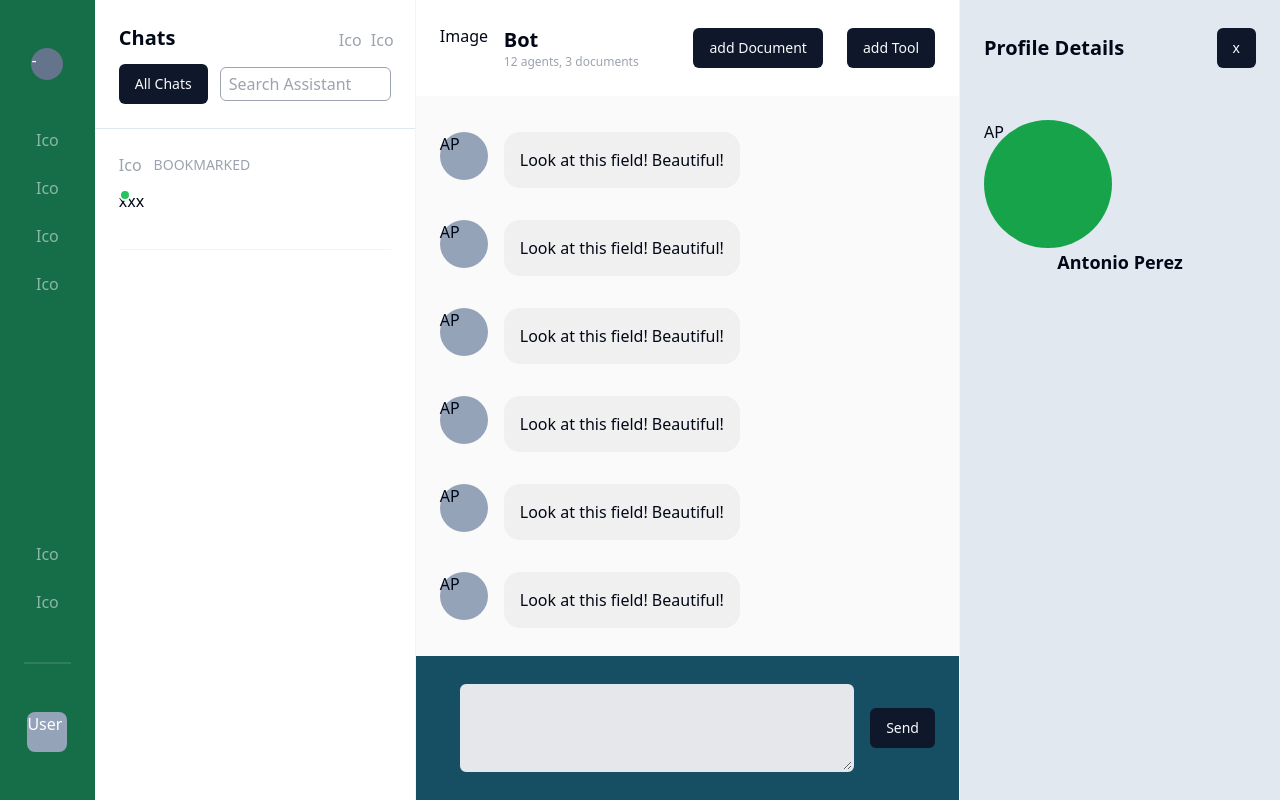
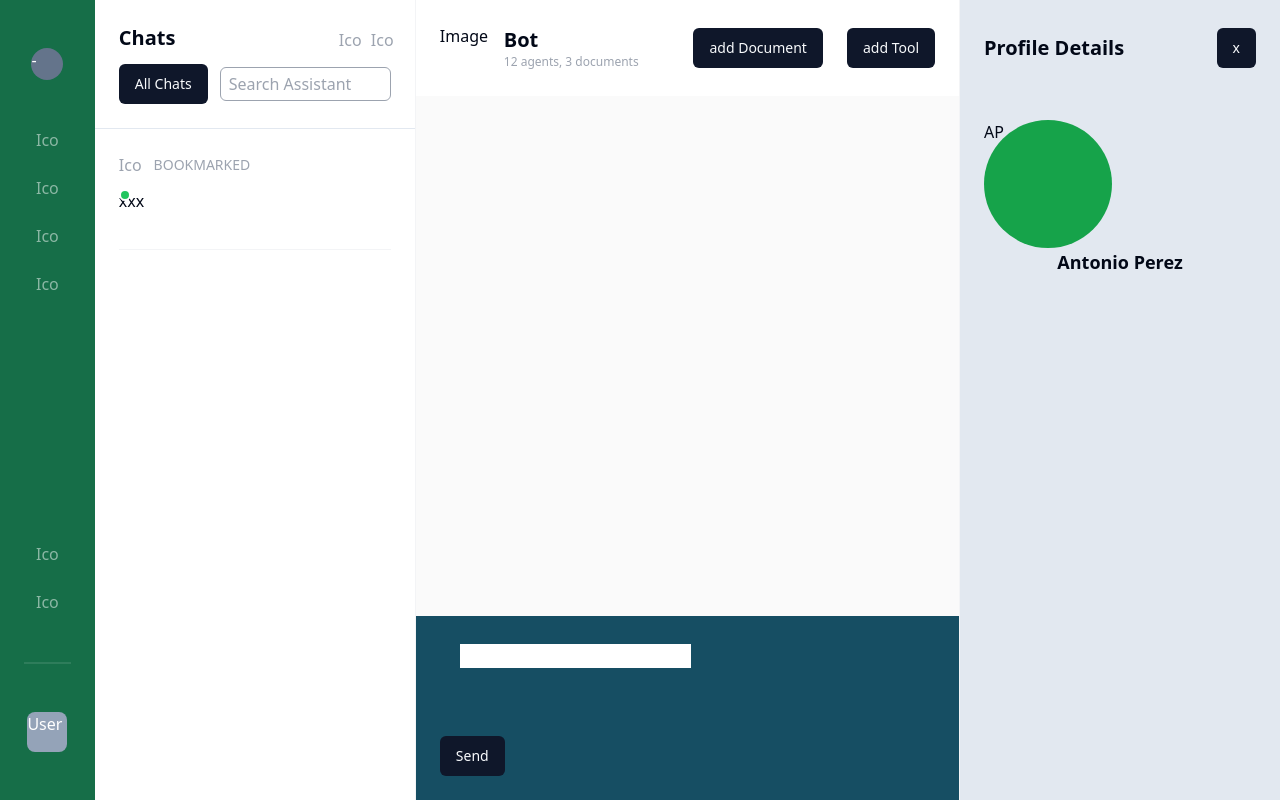
Before and after one commit to aperezl/tutorial-langchain, a Next.js app: page /demo in a window 1280 px wide. Built offline with nearby package versions, Linux system fonts and the light colour scheme.

Commit message:
feat: add simple chat

```diff
--- a/src/app/api/chat/route.ts
+++ b/src/app/api/chat/route.ts
@@ -1,7 +1,9 @@
+process.env.NODE_TLS_REJECT_UNAUTHORIZED = '0'
+
 import { StreamingTextResponse, Message } from 'ai'
-import { AIMessage, HumanMessage } from "langchain/schema";
+import { AIMessage, HumanMessage } from "@langchain/core/messages";
 import model from "@/lib/llms/llm"
-import { BytesOutputParser } from "langchain/schema/output_parser";
+import { BytesOutputParser } from "@langchain/core/output_parsers";
 
 export const runtime = "edge";
 
--- a/src/app/demo/page.tsx
+++ b/src/app/demo/page.tsx
@@ -1,4 +1,5 @@
 'use client'
+import { useChat } from 'ai/react';
 
 import { Nav } from '@/components/chat/nav'
 import { Profile } from '@/components/chat/profile'
@@ -8,6 +9,9 @@ import { FC } from 'react'
 interface pageProps {}
 
 const page: FC<pageProps> = ({}) => {
+
+  const { messages, input, handleInputChange, handleSubmit } = useChat();
+
   return (
     <div className='flex flex-col lg:flex-row h-screen'>
       <Threads />
--- a/src/components/chat/chat-area.tsx
+++ b/src/components/chat/chat-area.tsx
@@ -1,9 +1,17 @@
 'use client'
-
+import { FC } from 'react'
 import { Button } from '@/components/ui/button'
 import { Message } from '@/components/chat/message'
+import { useChat } from 'ai/react'
+interface pageProps {
 
-const ChatArea = () => (
+}
+
+const ChatArea: FC<pageProps> = () => {
+
+  const { messages, input, handleInputChange, handleSubmit } = useChat();
+
+  return (
     <div className='translate-x-full lg:translate-x-0 fixed inset-0 h-full lg:relative lg:inset-auto flex flex-col grow w-full border-x border-gray-100 bg-white z-10 transition'>
       <div className='flex items-center h-24 p-6'>
         <Button className='flex items-center justify-center mr-6 lg:hidden'>
@@ -21,32 +29,27 @@ const ChatArea = () => (
       </div>
 
       <div className='flex flex-col grow p-6 bg-chat overflow-y-auto'>
-        <Message />
-        <Message />
-        <Message />
-        <Message />
-        <Message />
-        <Message />
-        <Message />
-        <Message />
-        <Message />
-        <Message />
-        <Message />
-        <Message />
-        <Message />
-        <Message />
+      {messages.map(m => (
+        <div key={m.id}>
+          <Message content={m.content} role={m.role} />
+        </div>
+      ))}
+
       </div>
 
       <div className='flex items-center p-6 gap-3 bg-cyan-900'>
-        <div className='flex flex-col flex-1 ml-4 h-24 p-1'>
-          <textarea defaultValue={''} className='border-2 w-full h-full bg-gray-200 rounded-md' />
+        <form onSubmit={handleSubmit}>
+          <div className='flex flex-col flex-1 ml-4 h-24 p-1'>
+            {/* <textarea defaultValue={''} className='border-2 w-full h-full bg-gray-200 rounded-md' /> */}
+            <input value={input} onChange={handleInputChange} />
+          </div>
+          <div className='flex items-center space-x-6 ml-auto text-gray-400'>
+            <Button className='' type='submit'>Send</Button>
+          </div>
+        </form>
+      </div>
+    </div>)
 
-        </div>
-        <div className='flex items-center space-x-6 ml-auto text-gray-400'>
-          <Button className=''>Send</Button>
-        </div>
-      </div>
-    </div>
-  )
+  }
 
   export { ChatArea }
--- a/src/components/chat/message.tsx
+++ b/src/components/chat/message.tsx
@@ -1,15 +1,15 @@
-const Message = () => (
+const Message: any = ({ role, content}: any) => (
     <div className='py-3'>
       <div className='flex'>
         <div className='relative w-16 h-16 shrink-0'>
           <div className='w-12 h-12 rounded-full justify-center items-center bg-slate-400'>
-            AP
+            {role}
           </div>
         </div>
         <div className='flex flex-col'>
           <div className='flex flex-col gap-3 items-start'>
             <div className='max-w-md p-4 rounded-2xl overflow-hidden bg-message'>
-              Look at this field! Beautiful!
+              {content}
             </div>
           </div>
         </div>
```
Also changed, not shown: src/app/api/documents/loader/route.ts (line endings or trailing spaces), src/lib/embeddings/embeddings.ollama.ts (line endings or trailing spaces), src/lib/llms/llm.ollama.ts (line endings or trailing spaces), src/lib/llms/llm.ts (line endings or trailing spaces).
